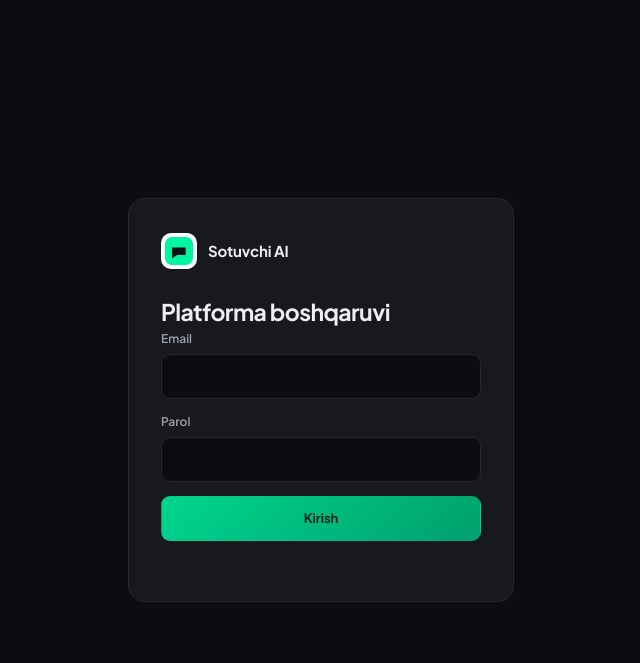
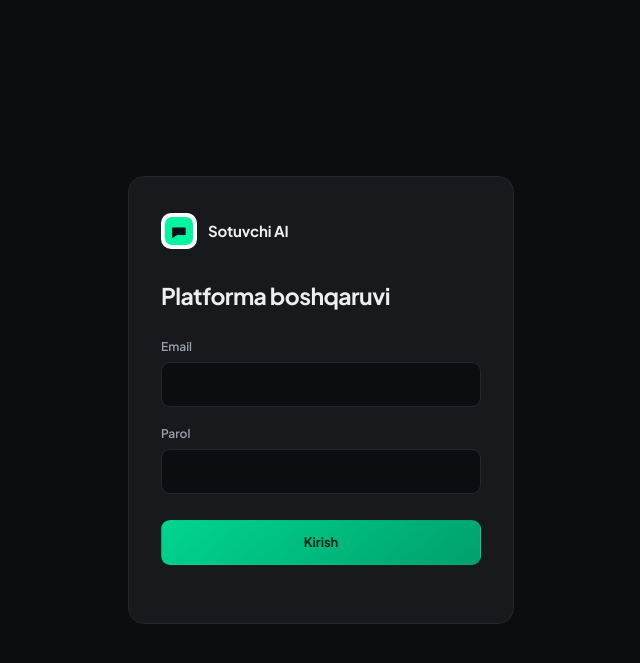
Before and after one commit to khayitovteamuz-blip/Sotuvchi-AI, a FastAPI app: page /boshqaruv in a window 1280 px wide. Shown: the top 663 px of the page, without its empty margins (319-959 px from the left). Run offline with FastAPI, Linux system fonts and the light colour scheme; data that the repository does not hold is empty.

Commit message:
fix(platform): kirish oynasining vertikal ritmi qayta hisoblandi
Sarlavha ostidagi bo'shliqni .login-sub ushlab turgan ekan. U olib
tashlanganda sarlavha birinchi yorliqqa yopishib qoldi, tugma ostida esa
xato uchun band qilingan joy va karta chekkasi qo'shilib ~60px bo'sh
maydon paydo bo'ldi — karta pastdan og'ir ko'rinardi.

Endi masofalar 4px shkalada va ma'no yaqinligiga qarab beriladi:
logo→sarlavha 30, sarlavha→forma 24, maydonlar orasi 18, maydon→tugma 26
(tugma boshqa turdagi qadam, shuning uchun ko'proq havo).

Xato uchun joy saqlanadi — xabar chiqqanda karta sakramasligi kerak —
lekin faqat bitta qator uchun yetadigan miqdorda.

Co-Authored-By: Claude Opus 5 <noreply@anthropic.com>

```diff
--- a/static/css/platform.css
+++ b/static/css/platform.css
@@ -65,11 +65,20 @@ button { background: none; border: none; cursor: pointer; }
 
 /* ═══ LOGIN ═══ */
 .login { min-height: 100vh; display: grid; place-items: center; padding: 24px; }
+/* Vertical rhythm on a 4px scale, gaps sized by how far apart two things are in
+   meaning: identity → title → form → action. The subtitle used to carry the
+   space under the heading, so removing it left the title sitting on the first
+   label while a hole opened below the button. */
 .login-card {
     width: 100%; max-width: 386px; background: var(--panel);
-    border: 1px solid var(--line); border-radius: var(--r-lg); padding: 34px 32px 28px;
+    border: 1px solid var(--line); border-radius: var(--r-lg); padding: 36px 32px 30px;
 }
-.login-brand { display: flex; align-items: center; gap: 11px; margin-bottom: 26px; }
+.login-brand { display: flex; align-items: center; gap: 11px; margin-bottom: 30px; }
+.login-card h1 { margin-bottom: 24px; }
+.login-card .field { margin-bottom: 18px; }
+/* The button is a different kind of step from a field, so it gets more air
+   than the fields give each other. */
+.login-card .btn-go { margin-top: 8px; }
 /* The product's own mark, same file the business panel uses — one logo, so the
    two panels read as one product even though they are different tools. */
 .brand-mark {
@@ -107,7 +116,12 @@ input:-webkit-autofill:active {
     transition: background-color 9999s ease-in-out 0s;
 }
 .field textarea { min-height: 150px; resize: vertical; line-height: 1.65; font-size: 13px; }
-.login-err { min-height: 20px; margin-top: 12px; font-size: 13px; color: var(--red); font-weight: 600; }
+/* Space is reserved so an error does not shove the card upward when it appears,
+   but only as much as one line actually needs. */
+.login-err {
+    min-height: 18px; margin-top: 10px;
+    font-size: 13px; line-height: 18px; color: var(--red); font-weight: 600;
+}
 
 /* ═══ BUTTONS ═══ */
 .btn {
```
